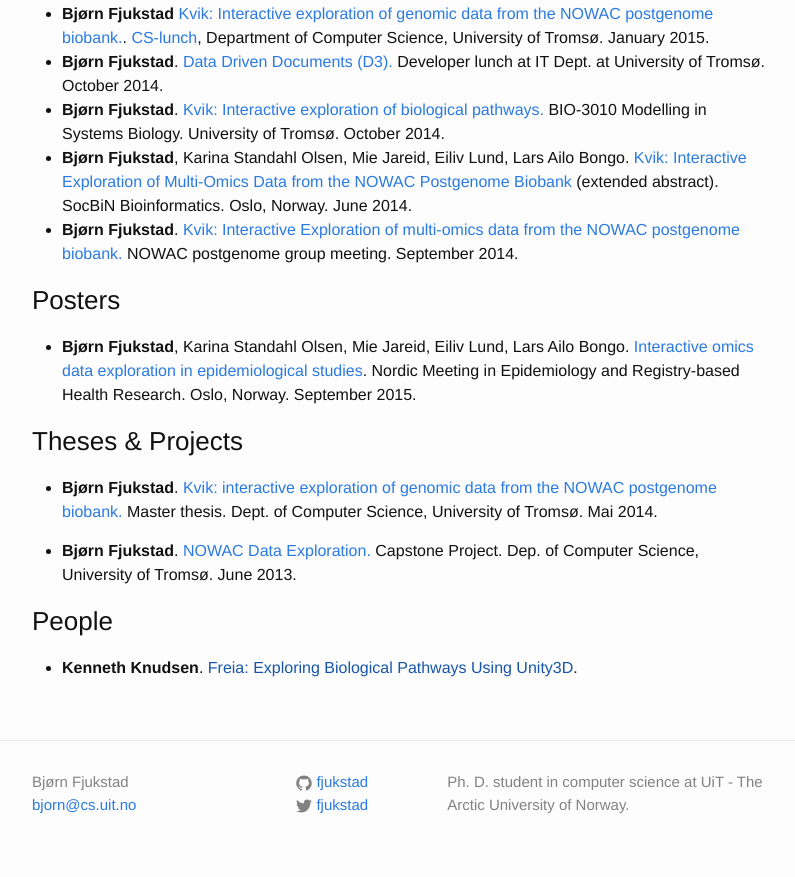
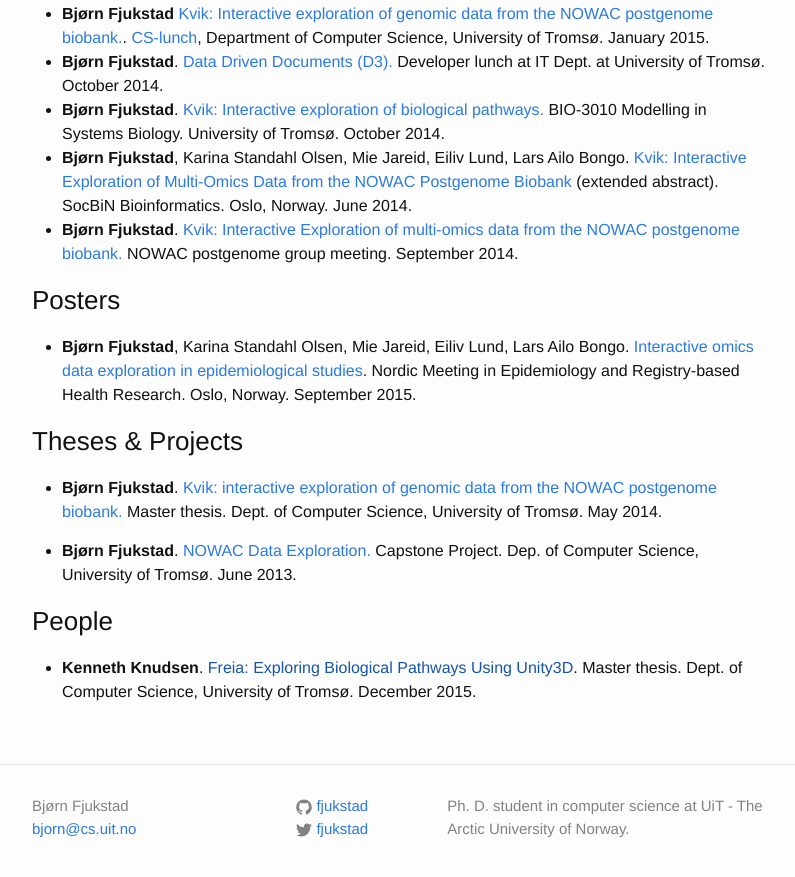
Before and after one commit to fjukstad/fjukstad.github.io, a Jekyll site: the page built from research.md, in a window 1280 px wide and 900 px high, scrolled down 843 px. Shown: the top 877 px of the window, without its empty margins (238-1033 px from the left). Built offline with Jekyll 4.4.1, drawn with Linux system fonts in a browser that asks for light colours.

Commit message:
date fixup

```diff
--- a/research.md
+++ b/research.md
@@ -54,11 +54,12 @@ Here's a (hopefully) updated list of my publications, talks etc.
 ### Theses & Projects
 - **Bjørn Fjukstad**. [Kvik: interactive exploration of genomic data from the
   NOWAC postgenome biobank.](http://munin.uit.no/handle/10037/6382) Master
-  thesis. Dept. of Computer Science, University of Tromsø. Mai 2014.
+  thesis. Dept. of Computer Science, University of Tromsø. May 2014.
 
 - **Bjørn Fjukstad**. [NOWAC Data
   Exploration.](http://bdps.cs.uit.no/papers/capstone-bjorn.pdf) Capstone
   Project. Dep. of Computer Science, University of Tromsø. June 2013.
 
 ### People
-- **Kenneth Knudsen**. [Freia: Exploring Biological Pathways Using Unity3D]().
+- **Kenneth Knudsen**. [Freia: Exploring Biological Pathways Using Unity3D](). Master
+  thesis. Dept. of Computer Science, University of Tromsø. December 2015.
```
